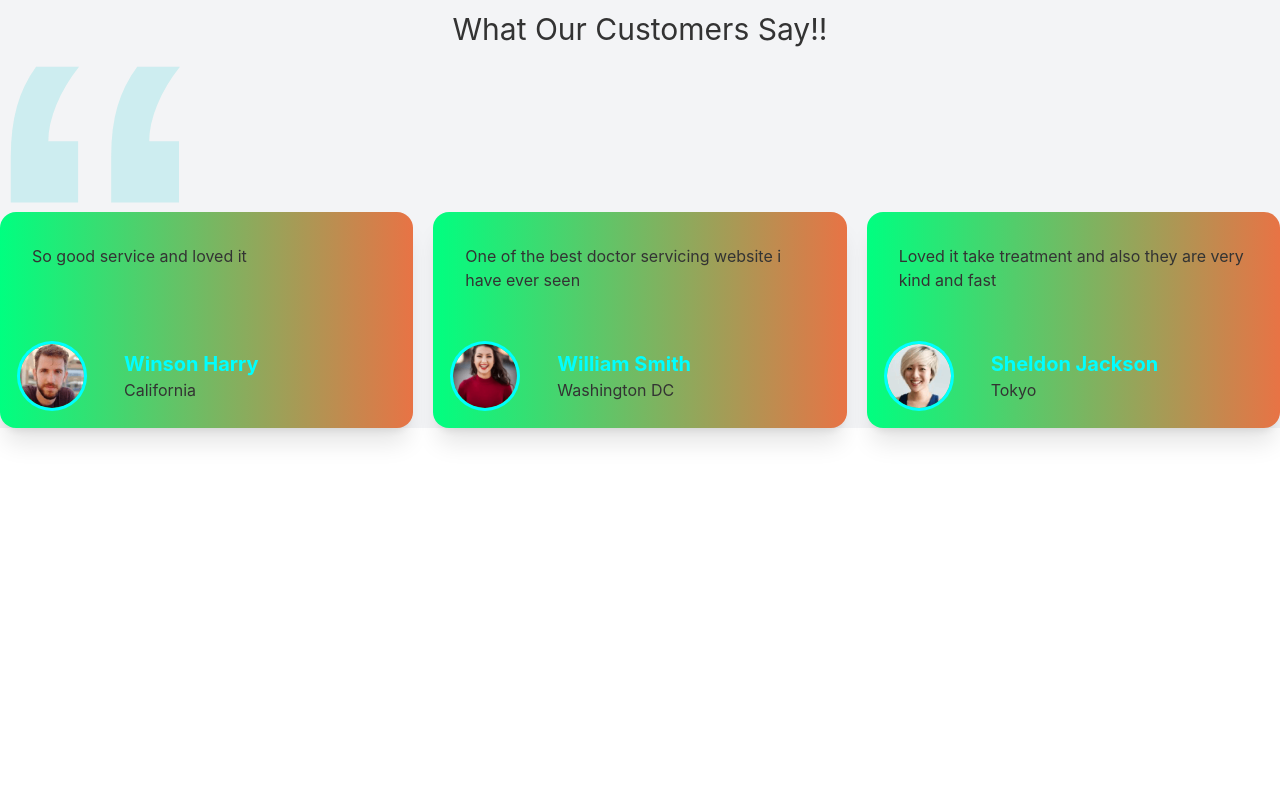
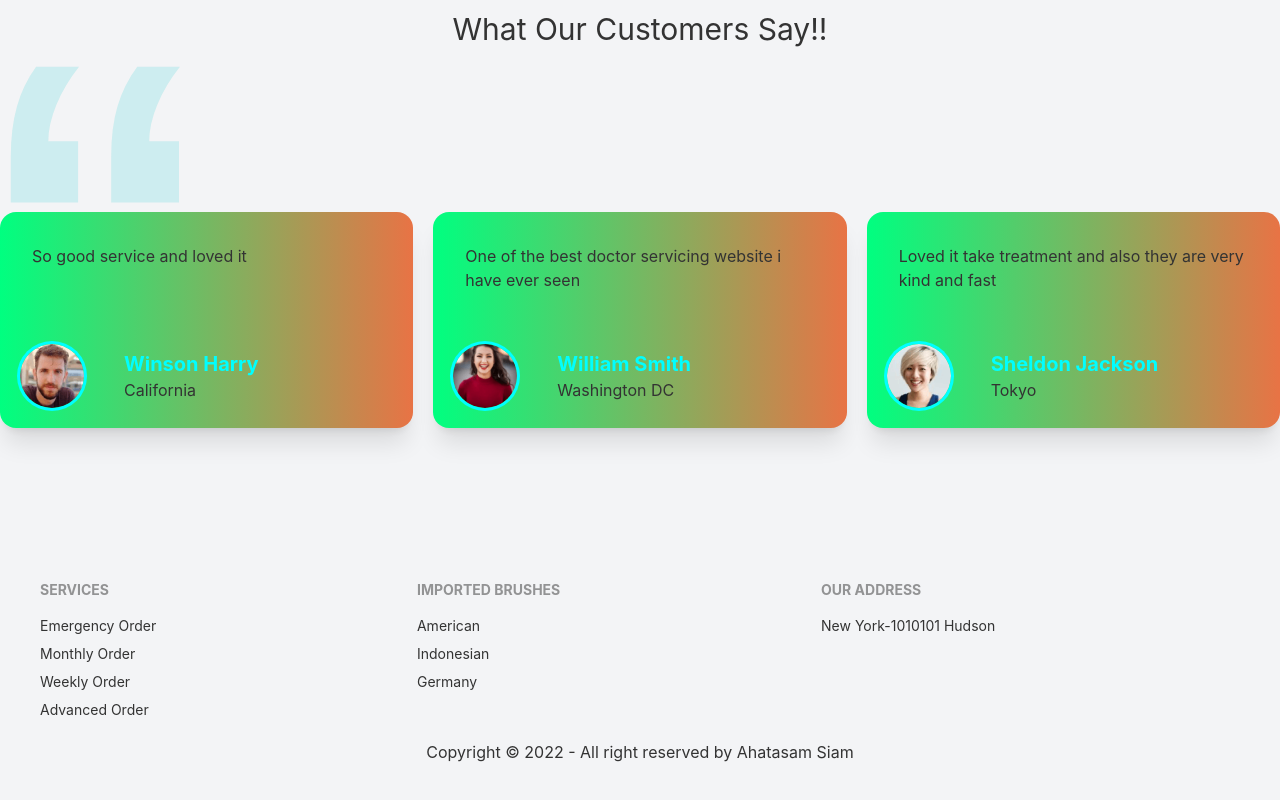
Before and after one commit to ahatasam2573/paintBrush-client, a React (Create React App) app: page / in a window 1280 px wide. Shown: the part 2629-3429 px from the top of the page. Before the commit the page ends 3169 px from the top, so only its background shows below. Built offline with nearby package versions, Linux system fonts and the light colour scheme.

Commit message:
footer added

```diff
--- a/src/App.js
+++ b/src/App.js
@@ -3,6 +3,7 @@ import './App.css';
 import Blogs from './Pages/Blogs/Blogs';
 import Home from './Pages/Home/Home';
 import Login from './Pages/Login/Login';
+import Footer from './Pages/Shared/Footer';
 import Navbar from './Pages/Shared/Navbar';
 import NotFound from './Pages/Shared/NotFound/NotFound';
 
@@ -16,6 +17,7 @@ function App() {
         <Route path='/login' element={<Login></Login>}></Route>
         <Route path='*' element={<NotFound></NotFound>}></Route>
       </Routes>
+      <Footer></Footer>
     </div>
   );
 }
--- /dev/null
+++ b/src/Pages/Home/ImproveSection/ImproveSection.css
@@ -0,0 +1,28 @@
+.improve-section {
+    margin-top: 120px;
+    margin-bottom: 70px;
+    display: flex;
+}
+
+.improve-section-text {
+    margin-left: 250px;
+    margin-right: 60px;
+    margin-top: 30px;
+}
+
+.improve-section-text h1 {
+    color: rgb(250, 60, 60);
+}
+
+.improve-section-text h1 span {
+    font-size: 60px;
+    color: rgb(33, 25, 14);
+}
+
+.improve-section-pic {
+    margin-left: 70px;
+}
+
+.improve-section img {
+    border-radius: 5px;
+}
--- /dev/null
+++ b/src/Pages/Home/ImproveSection/ImproveSection.js
@@ -0,0 +1,21 @@
+import React from 'react';
+import './ImproveSection.css';
+
+const ImproveSection = () => {
+    const picture = 'https://images.unsplash.com/photo-1576669801820-a9ab287ac2d1?ixlib=rb-1.2.1&ixid=MnwxMjA3fDB8MHxzZWFyY2h8MTZ8fHdhcmVob3VzZSUyMG1hbmFnbWVudHxlbnwwfHwwfHw%3D&auto=format&fit=crop&w=500&q=60';
+    return (
+        <div className='improve-section'>
+            <div className='improve-section-text'>
+                <h1><span>I</span>mprove performance <br />
+                    & process time</h1>
+                <h5>Better organize your warehouse with the smart <br /> double entry inventory system.</h5>
+                <p>Get the most efficient stocking method and improve all your <br /> internal operations. Odoo's double-entry inventory has no <br /> stock input, output or transformation. Instead, all operations <br /> are stock moves between locations.</p>
+            </div>
+            <div className='improve-section-pic'>
+                <img src={picture} alt="" />
+            </div>
+        </div>
+    );
+};
+
+export default ImproveSection;
--- /dev/null
+++ b/src/Pages/Shared/Footer.js
@@ -0,0 +1,35 @@
+import React from 'react';
+import { Link } from 'react-router-dom';
+
+const Footer = () => {
+    const yearNow = new Date().getFullYear();
+    return (
+        <footer className=" p-10 mt-14">
+            <div className='footer'>
+                <div>
+                    <span className="footer-title">SERVICES</span>
+                    <a className="link link-hover">Emergency Order</a>
+                    <a className="link link-hover">Monthly Order</a>
+                    <a className="link link-hover">Weekly Order</a>
+                    <a className="link link-hover">Advanced Order</a>
+                </div>
+                <div>
+                    <span className="footer-title">Imported Brushes</span>
+                    <a className="link link-hover">American</a>
+                    <a className="link link-hover">Indonesian</a>
+                    <a className="link link-hover">Germany</a>
+                </div>
+                <div>
+                    <span className="footer-title">OUR Address</span>
+                    <a className="link link-hover">New York-1010101 Hudson</a>
+                </div>
+            </div>
+            <div className='text-center pt-5'>
+                <p>Copyright © {yearNow} - All right reserved by Ahatasam Siam</p>
+            </div>
+        </footer>
+
+    );
+};
+
+export default Footer;
```
